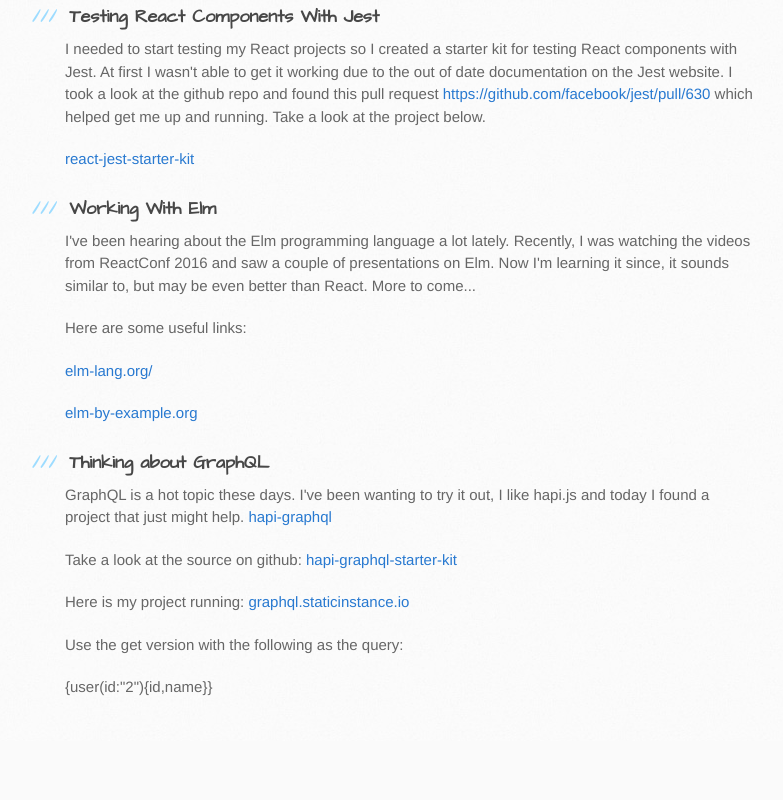
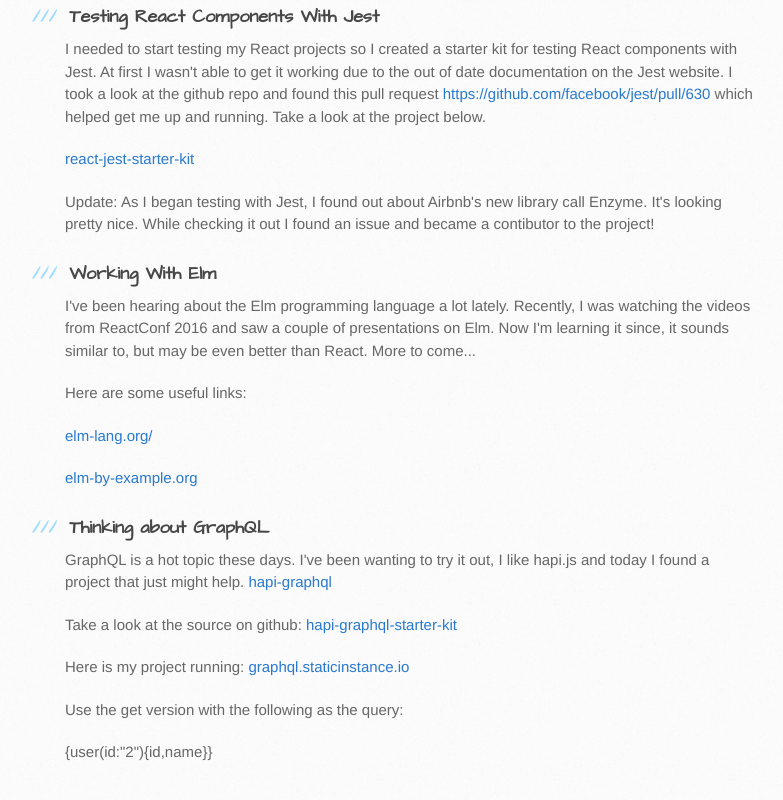
Before and after one commit to staticinstance/staticinstance.github.io, a plain HTML site: page index.html in a window 1280 px wide. Shown: the part 733-1533 px from the top of the page, without its empty margins (105-888 px from the left). Before the commit the page ends 1474 px from the top, so only its background shows below. Drawn offline with Linux system fonts and the light colour scheme.

Commit message:
Update index.html

```diff
--- a/index.html
+++ b/index.html
@@ -52,6 +52,7 @@
 Jest website.  I took a look at the github repo and found this pull request <a href="https://github.com/facebook/jest/pull/630" target="_blank">https://github.com/facebook/jest/pull/630</a> which helped get me up and running.  Take a look at the project below.</a></p>
 <p><a href="https://github.com/staticinstance/react-jest-starter-kit" target="_blank">
   react-jest-starter-kit</a></p>
+<p>Update:  As I began testing with Jest, I found out about Airbnb's new library call Enzyme.  It's looking pretty nice.  While checking it out I found an issue and became a contibutor to the project!</p>
 
 <h3>
 <a id="soon" class="anchor" href="#soon" aria-hidden="true"><span aria-hidden="true" class="octicon octicon-link"></span></a>Working With Elm</h3>
```
